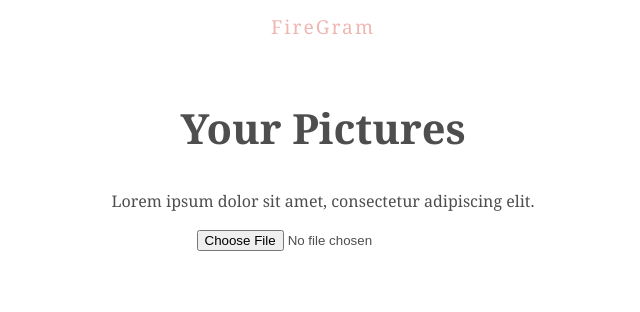
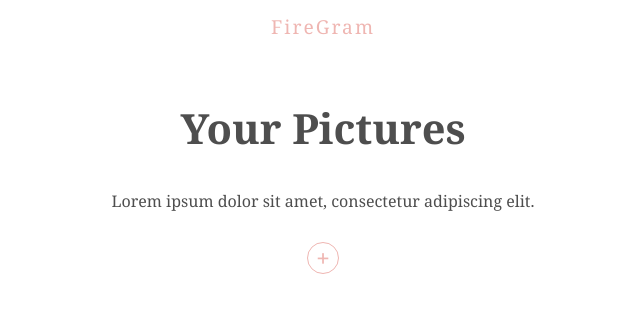
Before and after one commit to mohexc/firegram, a React (Create React App) app: page / in a window 1280 px wide. Shown: the top 312 px of the page, without its empty margins (317-957 px from the left). Built offline with nearby package versions, Linux system fonts and the light colour scheme.

Commit message:
[Edited] Progress bar

```diff
--- /dev/null
+++ b/src/components/ProgressBar.js
@@ -0,0 +1,23 @@
+import React, { useEffect } from 'react'
+import useStorage from "../hooks/useStorage"
+
+// main
+const ProgressBar = ({ file, setFile }) => {
+
+    const { url, progress, } = useStorage(file)
+
+    useEffect(() => {
+        if (url) {
+            setFile(null)
+        }
+
+    }, [url, setFile])
+
+    return (
+        <div className="progress-bar" style={{ width: progress + "%" }}>
+            progress
+        </div>
+    )
+}
+
+export default ProgressBar
--- a/src/components/UploadForm.js
+++ b/src/components/UploadForm.js
@@ -1,4 +1,5 @@
 import React, { useState } from 'react'
+import ProgressBar from './ProgressBar'
 
 const UploadForm = () => {
     const [file, setFile] = useState()
@@ -18,12 +19,14 @@
     }
     return (
         <form>
-            <input type="file" onChange={handleChange} />
+            <label>
+                <input type="file" onChange={handleChange} />
+                <span>+</span>
+            </label>
             <div className="output">
-                {/*  eslint-disable-next-line */}
-                {error && <div className="error">{error} 💥💥💥💥</div>}
-                {/*  eslint-disable-next-line */}
-                {file && <div>{file.name} 🚀🚀🚀🚀🚀🚀</div>}
+                {error && <div className="error">{error} </div>}
+                {file && <div>{file.name} </div>}
+                {file && <ProgressBar file={file} setFile={setFile} />}
             </div>
         </form>
     )
--- a/src/configs/firebase.js
+++ b/src/configs/firebase.js
@@ -1,6 +1,7 @@
 import * as firebase from "firebase/app"
-import './firebase/storage'
-import './firebase/firestore'
+import 'firebase/storage'
+import 'firebase/firestore'
+
 
 const firebaseApp = firebase.initializeApp({
   apiKey: process.env.REACT_APP_APIKEY,
--- a/src/index.css
+++ b/src/index.css
@@ -31,9 +31,46 @@
 }
 
 /* upload form styles */
+form {
+  margin: 30px auto 10px;
+  text-align: center;
+}
+
+label input {
+  height: 0;
+  width: 0;
+  opacity: 0;
+}
+label:hover {
+  background: var(--primary);
+  color: white;
+}
+label {
+  display: block;
+  width: 30px;
+  height: 30px;
+  border: 1px solid var(--primary);
+  border-radius: 50%;
+  margin: 10px auto;
+  line-height: 30px;
+  color: var(--primary);
+  font-weight: bold;
+  font-size: 24px;
+}
+.output {
+  height: 60px;
+  font-size: 0.8rem;
+}
+.error {
+  color: var(--error);
+}
 
 /* progress bar styles */
-
+.progress-bar {
+  height: 5px;
+  background: var(--primary);
+  margin-top: 20px;
+}
 /* image grid styles */
 
 /* modal styles */
```
Also changed, not shown: 1 other file (tests, documents, lock files or other folders).
